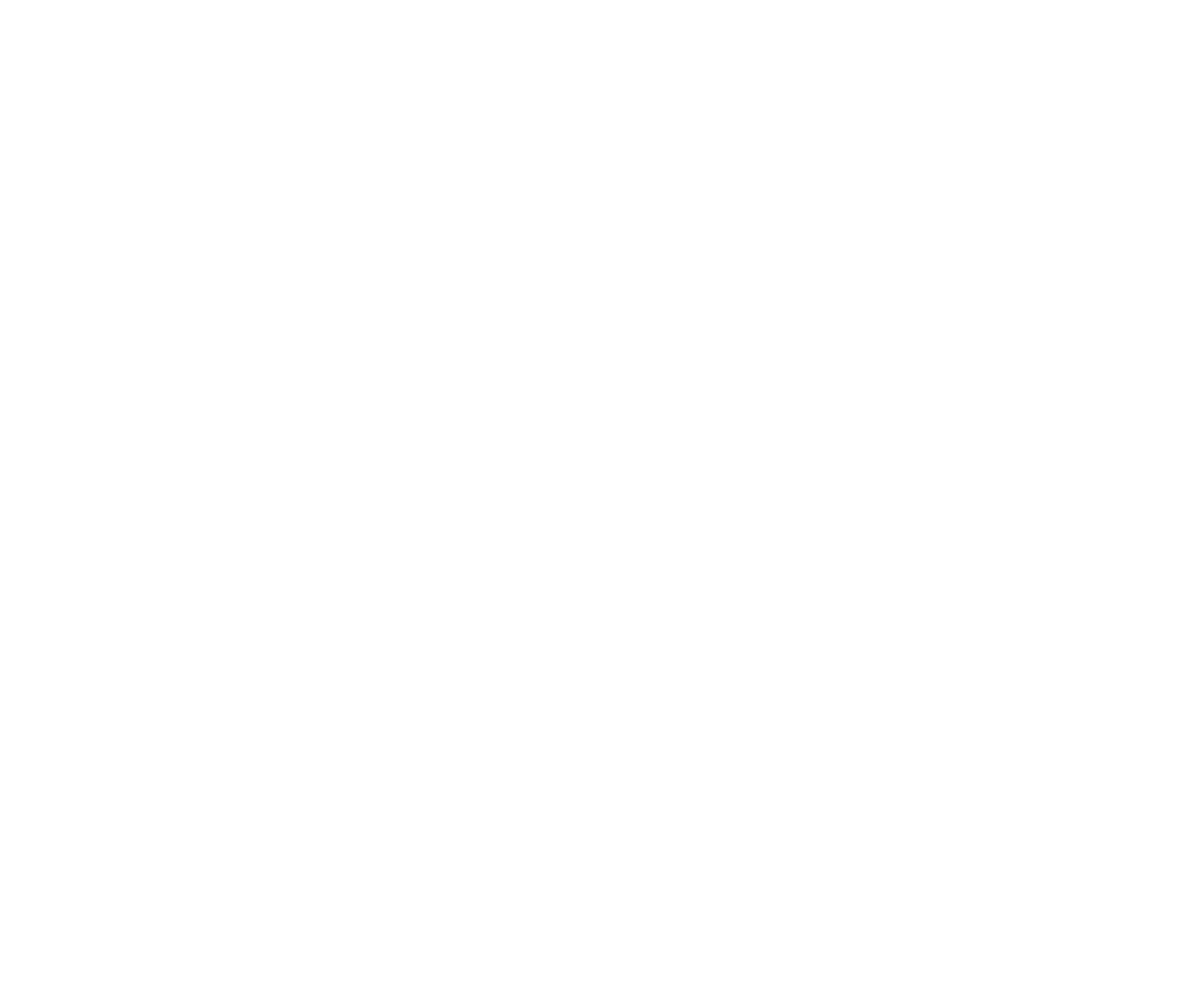
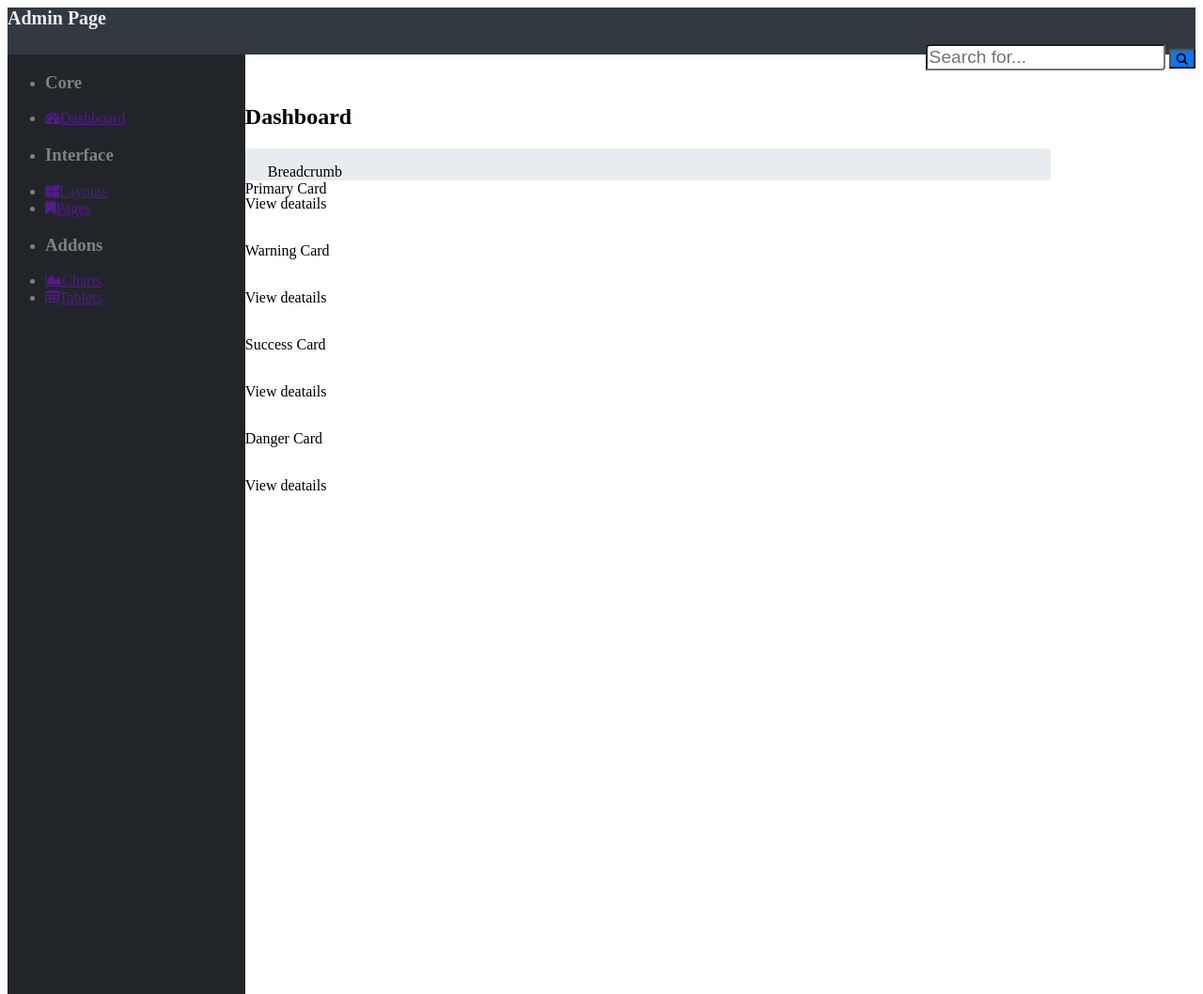
Before and after one commit to juli59/project-css3-002-admin-template, a plain HTML site: page index.html in a window 1280 px wide. Shown: the whole page at 94% size. Before the commit the page ends 800 px from the top, so only its background shows below. Drawn offline with Linux system fonts and the light colour scheme.

Commit message:
félkész

```diff
--- a/css/style.css
+++ b/css/style.css
@@ -1,9 +1,97 @@
 .header--dark {
-    background-color: rgba(51, 57, 64, 100%);
-    color: rgba(236,236,236, 100%)
+    background-color: rgb(51, 57, 64);
+    color: rgb(236,236,236);
+    height: 50px;
+
 }
+
 .header__title {
     display: inline;
     font-size: 1.25rem;
-    content: "Admin Page";
 }
+
+/*.hamburger__menu {
+    width: 35px;
+  height: 5px;
+
+  margin: 6px 0;
+}*/
+
+.header__search {
+    display: inline;
+    float: right;
+
+}
+.header__search .search__input {
+    border-radius: 4px 0 4px 0;
+    padding: 0.375 0.75;
+    font-size: 1.2rem;
+}
+.search__btn {
+    background-color: rgb(0, 123, 255);
+}
+.main__nav {
+    background-color:rgba(33, 37, 41, 100%);
+    float: left;
+    width: 20%;
+    color: rgba(128, 128, 128, 100%);
+    height: 1000px;
+    text-align: :left;
+
+
+}
+.nav-ul {
+    background-color:rgba(33, 37, 41, 100%);
+    float: left;
+    width: 20%;
+    color: rgba(128, 128, 128, 100%);
+
+    text-align: left;
+}
+
+section{
+    float: right;
+    width: 80%;
+    margin: 0;
+    padding: 0;
+
+
+
+}
+.main__breadcrumb {
+    float: left;
+    background-color: rgb(233, 236, 239);
+    border-radius: 0.25rem;
+    padding-top: 1rem;
+    padding-left: 1.5rem;
+    padding-right: 1.5rem;
+    width: 80%;
+
+}
+.main-cards {
+    display: inline-block;
+}
+.main__card .card__top {
+    border-radius: 0 .25 0.25 0;
+    width: 100px;
+    height: 50px;
+
+}
+
+.main__card .card__bottom {
+    border-radius: 0.25 0 0 0.25;
+    width: 100px;
+    height: 50px;
+}
+.main__card--red {
+    background-color: rgb(220, 53, 69);
+}
+.main__card--green {
+    background-color: rgb(40, 167, 69);
+}
+.main__card--yellow {
+    background-color: rgb(255, 193, 7);
+}
+.main__card--blue {
+    background-color: rgb(0, 123, 255);
+}
--- a/index.html
+++ b/index.html
@@ -9,9 +9,102 @@
 </head>
 <body>
     <header class="header--dark">
-        <h3 class="header__title"></h3>
+        <h3 class="header__title">Admin Page</h3>
+       <div class="hamburger__menu">
+           <div></div>
+           <div></div>
+           <div></div>
+       </div>
+        <div class="header__search">
+            <p><label for="" class="label_1"></label>
+                <input class="search__input" type="text" name="name" id="name" placeholder="Search for..." required>
+                <button class="search__btn"><i class="fa fa-search"></i></button>
+
+            </p>
+
+
+
+            </form>
+
+
+        </div>
 
     </header>
+    <main>
+        <aside>
+            <nav class="main__nav">
+            <ul class="nav__ul">
+                <li>
+                    <h3>Core</h3>
+
+                </li>
+                <li>
+                    <a href=""><i class="fa fa-tachometer"></i>Dashboard</i></a>
+
+
+                </li>
+                <li>
+                    <h3>Interface</h3>
+
+                </li>
+                <li>
+                    <a href=""><i class="fa fa-windows"></i>Layouts</a>
+
+
+                </li>
+                <li>
+                    <a href=""><i class="fa fa-bookmark"></i>Pages</a>
+
+                </li>
+                <li>
+
+                    <h3>Addons</h3>
+                </li>
+                <li>
+
+                    <a href=""><i class="fa fa-area-chart"></i>Charts</a>
+                </li>
+                <li>
+
+                    <a href=""><i class="fa fa-table"></i>Tablets</a>
+                </li>
+
+
+            </ul>
+        </nav>
+        </aside>
+        <section>
+            <h1>Dashboard</h1>
+
+            <div class="main__breadcrumb">Breadcrumb</div>
+            <div class="main__cards">
+                <div class="main__card">
+                    <div class="card__top">Primary Card</div>
+                    <div class="card__bottom">View deatails</div>
+                    <div class="main__card--blue"></div>
+                </div>
+                <div class="main__card">
+                    <div class="card__top">Warning Card</div>
+                    <div class="card__bottom">View deatails</div>
+                    <div class="main__card--yellow"></div>
+                </div>
+                <div class="main__card">
+                    <div class="card__top">Success Card</div>
+                    <div class="card__bottom">View deatails</div>
+                    <div class="main__card--green"></div>
+                </div>
+                <div class="main__card">
+                    <div class="card__top">Danger Card</div>
+                    <div class="card__bottom">View deatails</div>
+                    <div class="main__card--red"></div>
+
+                </div>
+
+
+            </div>
+        </section>
+
+    </main>
 
 </body>
 </html>
```
